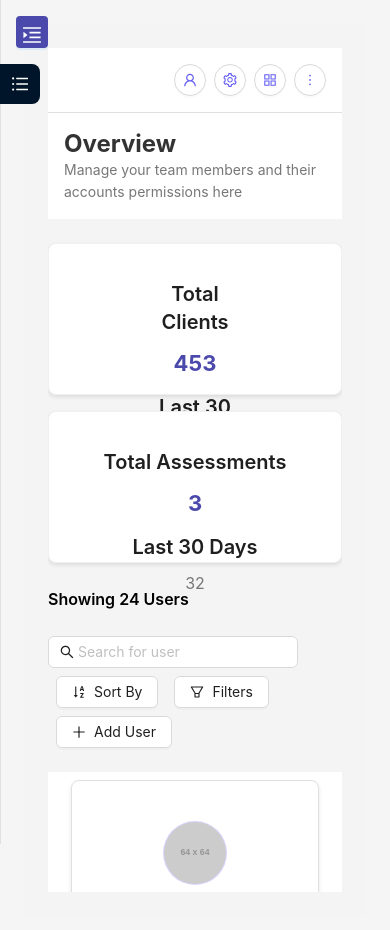
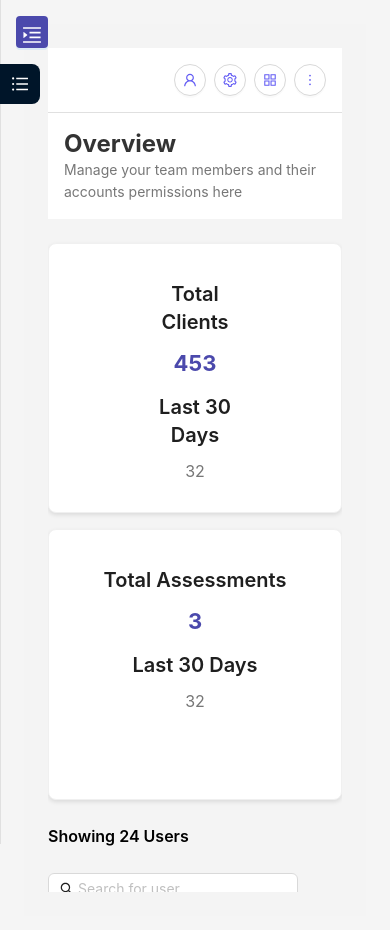
Before and after one commit to pratikk94/Santhify, a React (Vite) app: page / in a window 390 px wide. Shown: the top 930 px of the page. Built offline with nearby package versions, Linux system fonts and the light colour scheme.

Commit message:
Responsive: Mobile

```diff
--- a/src/components/StatsCard/StatsCards.css
+++ b/src/components/StatsCard/StatsCards.css
@@ -58,6 +58,7 @@
 
   .stat-card {
     padding: 12px; /* Reduce padding for smaller screens */
+    height: 32vh;
   }
 
   .stat-number {
```
